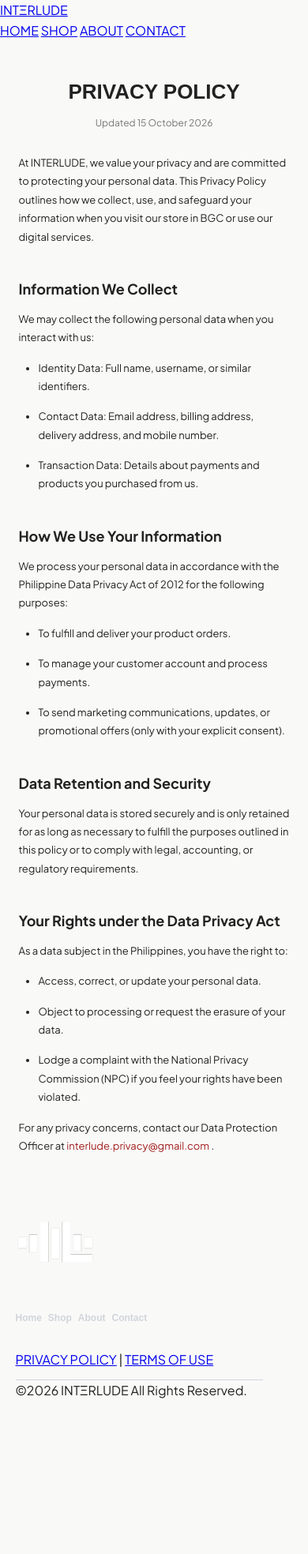
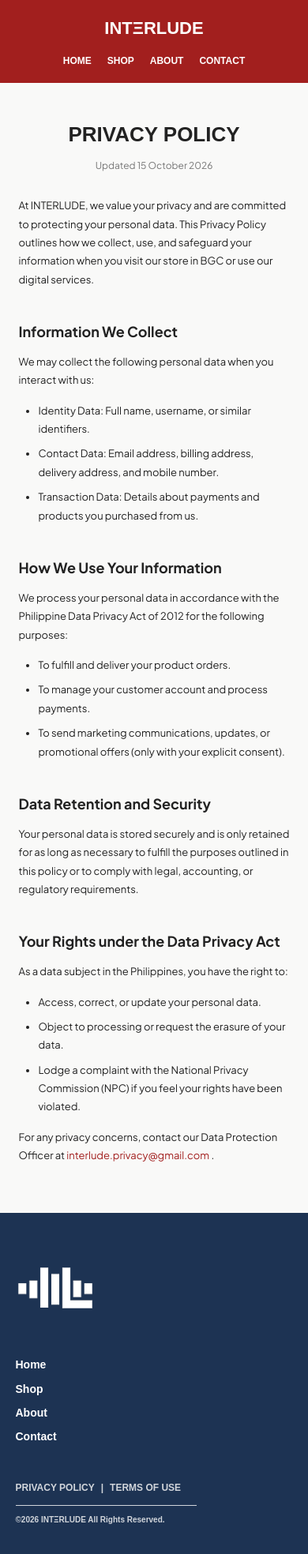
Before and after one commit to jfalvarez16/INTERLUDE, a plain HTML site: page privacy.html in a window 390 px wide. Shown: the whole page at 79% size. Before the commit the page ends 1773 px from the top, so only its background shows below. Drawn offline with Linux system fonts and the light colour scheme; a web font is replaced by a local one.

Commit message:
Update privacy.css

```diff
--- a/css/privacy.css
+++ b/css/privacy.css
@@ -1,5 +1,5 @@
 
-@import url('https://fonts.googleapis.com/css2?family=Nata+Sans:wght@900&family=Plus+Jakarta+Sans:wght@400;500;600;700;800&display=swap');
+@import url('https://fonts.googleapis.com/css2?family=Plus+Jakarta+Sans:wght@400;500;600;700;800&display=swap');
 
 /* GENERAL */
 * {
@@ -11,28 +11,29 @@
 body {
     font-family: 'Plus Jakarta Sans', sans-serif;
     background-color: #F9F9F8;
-    color: #222;
+    color: #222222;
     line-height: 1.6;
 }
 
 /* HEADER */
-.site-header {
+header {
     background-color: #A21F1E;
+    width: 100%;
     height: 70px;
-    width: 100%;
 }
 
-.header-container {
+.nav-container {
     width: 90%;
     max-width: 1200px;
     height: 100%;
-    margin: auto;
+    margin: 0 auto;
+
     display: flex;
     align-items: center;
     justify-content: space-between;
 }
 
-.brand {
+.logo {
     font-family: 'Nata Sans', sans-serif;
     font-size: 24px;
     font-weight: 900;
@@ -40,13 +41,13 @@ body {
     text-decoration: none;
 }
 
-.navigation {
+header nav {
     display: flex;
     align-items: center;
     gap: 42px;
 }
 
-.navigation a {
+header nav a {
     font-family: 'Nata Sans', sans-serif;
     font-size: 18px;
     font-weight: 900;
@@ -55,11 +56,11 @@ body {
     text-transform: uppercase;
 }
 
-.navigation a:hover {
+header nav a:hover {
     opacity: 0.8;
 }
 
-/* PRIVACY POLICY CONTENT */
+/* MAIN PRIVACY POLICY CONTENT */
 .policy-main {
     width: 100%;
 }
@@ -70,18 +71,23 @@ body {
     margin: 90px auto 110px;
 }
 
-/* CENTERED PAGE HEADING */
+/* PRIVACY POLICY HEADING */
 .page-heading {
+    display: block;
     width: 100%;
     text-align: center;
-    margin-bottom: 35px;
+    margin: 0 auto 35px;
 }
 
 .page-heading h1 {
+    display: block;
+    width: 100%;
+
     font-family: 'Nata Sans', sans-serif;
     font-size: 32px;
     font-weight: 900;
     text-align: center;
+
     margin: 0 auto;
 }
 
@@ -94,6 +100,17 @@ body {
 }
 
 /* PRIVACY POLICY TEXT */
+.policy-copy p,
+.policy-copy li {
+    font-family: 'Plus Jakarta Sans', sans-serif;
+    font-size: 14px;
+    line-height: 1.8;
+}
+
+.policy-copy p {
+    margin-bottom: 15px;
+}
+
 .policy-copy h2 {
     font-family: 'Plus Jakarta Sans', sans-serif;
     font-size: 21px;
@@ -102,17 +119,13 @@ body {
     margin-bottom: 12px;
 }
 
-.policy-copy p,
-.policy-copy li {
-    font-family: 'Plus Jakarta Sans', sans-serif;
-    font-size: 14px;
-    line-height: 1.8;
+.policy-copy ul {
+    padding-left: 25px;
     margin-bottom: 15px;
 }
 
-.policy-copy ul {
-    padding-left: 25px;
-    margin-bottom: 15px;
+.policy-copy li {
+    margin-bottom: 8px;
 }
 
 .policy-copy a {
@@ -125,33 +138,37 @@ body {
 }
 
 /* FOOTER */
-.site-footer {
+footer {
     background-color: #1D3353;
+    width: 100%;
     padding: 45px 0;
 }
 
 .footer-container {
     width: 90%;
     max-width: 1200px;
-    margin: auto;
+    margin: 0 auto;
+
     display: flex;
     align-items: flex-start;
 }
 
+/* FOOTER LOGO */
 .footer-logo img {
     width: 120px;
     height: 120px;
     object-fit: contain;
 }
 
-.footer-navigation {
+/* FOOTER NAVIGATION */
+.footer-links {
     display: flex;
     flex-direction: column;
     gap: 8px;
     margin-left: 180px;
 }
 
-.footer-navigation a {
+.footer-links a {
     font-family: 'Nata Sans', sans-serif;
     font-size: 14px;
     font-weight: 700;
@@ -159,24 +176,25 @@ body {
     text-decoration: none;
 }
 
-.footer-navigation a:hover {
+.footer-links a:hover {
     opacity: 0.8;
 }
 
-.footer-information {
+/* FOOTER POLICY LINKS */
+.footer-policy {
     margin-left: auto;
     padding-top: 8px;
     text-align: right;
 }
 
-.footer-links {
+.policy-links {
     display: inline-flex;
     align-items: center;
     gap: 8px;
 }
 
-.footer-links a,
-.footer-links span {
+.policy-links a,
+.policy-links span {
     font-family: 'Nata Sans', sans-serif;
     font-size: 12px;
     font-weight: 700;
@@ -184,10 +202,11 @@ body {
     text-decoration: none;
 }
 
-.footer-links a:hover {
+.policy-links a:hover {
     color: #FFFFFF;
 }
 
+/* FOOTER LINE */
 .policy-line {
     width: calc(100% + 20px);
     height: 1px;
@@ -196,7 +215,8 @@ body {
     margin-left: -10px;
 }
 
-.footer-information p {
+/* COPYRIGHT */
+.footer-policy p {
     font-family: 'Nata Sans', sans-serif;
     font-size: 10px;
     font-weight: 700;
@@ -208,37 +228,38 @@ body {
 @media screen and (max-width: 768px) {
 
     /* HEADER */
-    .site-header {
+    header {
         height: auto;
         padding: 18px 0;
     }
 
-    .header-container {
+    .nav-container {
         flex-direction: column;
         gap: 15px;
     }
 
-    .brand {
+    .logo {
         font-size: 22px;
     }
 
-    .navigation {
+    header nav {
         justify-content: center;
         flex-wrap: wrap;
         gap: 12px 20px;
     }
 
-    .navigation a {
+    header nav a {
         font-size: 12px;
     }
 
-    /* PRIVACY POLICY CONTENT */
+    /* MAIN CONTENT */
     .policy-container {
         width: 88%;
         margin: 45px auto 60px;
     }
 
     .page-heading {
+        width: 100%;
         text-align: center;
         margin-bottom: 30px;
     }
@@ -272,11 +293,11 @@ body {
         height: 100px;
     }
 
-    .footer-navigation {
+    .footer-links {
         margin-left: 0;
     }
 
-    .footer-information {
+    .footer-policy {
         margin-left: 0;
         text-align: left;
     }
```
